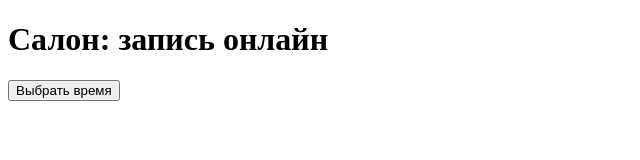
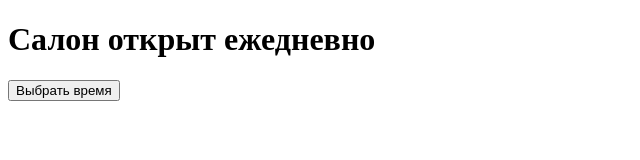
Before and after one commit to SomeStay07/git-ai-learning-demo, a plain HTML site: page index.html in a window 1280 px wide. Shown: the whole page, without its empty margins (0-640 px from the left). Drawn offline with Linux system fonts and the light colour scheme.

Commit message:
Describe opening schedule

```diff
--- a/index.html
+++ b/index.html
@@ -1,4 +1,4 @@
 <!doctype html>
 <meta charset="utf-8">
-<h1>Салон: запись онлайн</h1>
+<h1>Салон открыт ежедневно</h1>
 <button>Выбрать время</button>
```
